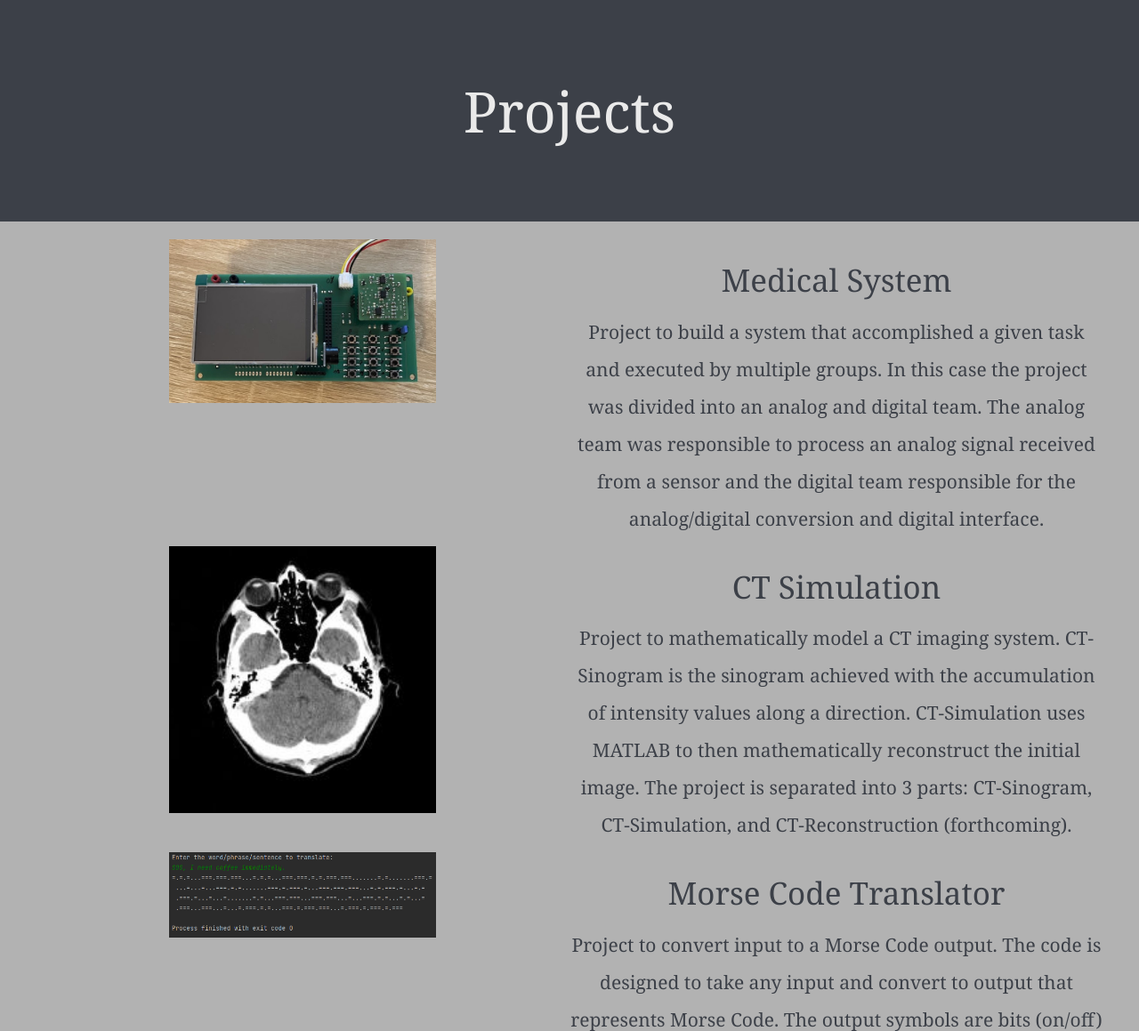
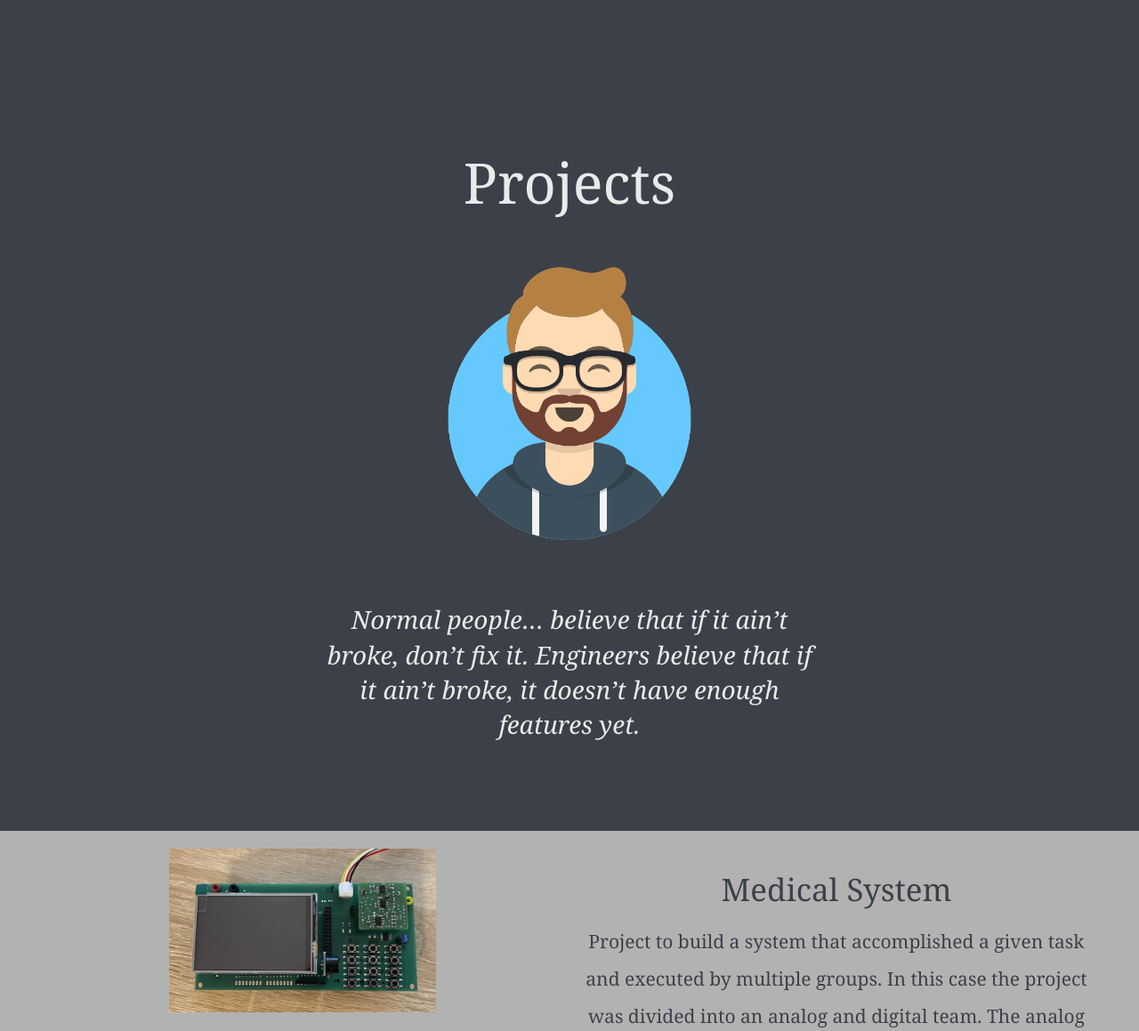
Before and after one commit to cgrundman/christian-grundman-website, a Flask app: page /projects in a window 1280 px wide. Shown: the part 52-1211 px from the top of the page at 89% size. Run offline with Flask 2, Linux system fonts and the light colour scheme; some libraries are stand-ins or nearby versions.

Commit message:
formatted title sections

```diff
--- a/templates/about.html
+++ b/templates/about.html
@@ -22,8 +22,10 @@
     <div class="container-fluid text-center">
         <div class="container">
             <h1 class="display-4">About Me</h1>
-            <img class="img_thumbnail" src="{{url_for('static', filename='images/christian-casual.png')}}" alt="Me">
-            <h4 class="lead">I never make the same mistake twice. I make them three or four times just to be sure.</h4>
+            <img class="img_thumbnail" src="{{url_for('static', filename='images/christian-food.png')}}" alt="Me">
+            <h4 class="lead">
+                I never make the same mistake twice. I make them three or four times just to be sure.
+            </h4>
         </div>
     </div>
 </section>
--- a/templates/contact_me.html
+++ b/templates/contact_me.html
@@ -22,6 +22,10 @@
     <div class="container-fluid text-center">
         <div class="container">
             <h1 class="display-4">Contact Me</h1>
+            <img class="img_thumbnail" src="{{url_for('static', filename='images/christian-contact.png')}}" alt="Me">
+            <h4 class="lead">
+                The computer is mightier than the pen, the sword, and usually, the programmer.
+            </h4>
         </div>
     </div>
 </section>
--- a/templates/index.html
+++ b/templates/index.html
@@ -23,6 +23,9 @@
             <div class="text-center">
                 <h1>Christian Grundman</h1>
                 <img class="img_thumbnail" src="{{url_for('static', filename='images/christian.png')}}" alt="Me">
+                <h4 class="lead">
+                    I never make the same mistake twice. I make them three or four times just to be sure.
+                </h4>
             </div>
         </div>
 </section>
--- a/templates/projects.html
+++ b/templates/projects.html
@@ -18,10 +18,15 @@
 {% include "header.html" %}
 
 <!-- Title -->
-<section class="title">
-    <div class="projects text-center">
+<section id="title">
+    <div class="container-fluid text-center">
         <div class="container">
             <h1 class="display-4">Projects</h1>
+            <img class="img_thumbnail" src="{{url_for('static', filename='images/christian-casual.png')}}" alt="Me">
+            <h4 class="lead">
+                Normal people… believe that if it ain’t broke, don’t fix it. Engineers believe that if it ain’t broke,
+                it doesn’t have enough features yet.
+            </h4>
         </div>
     </div>
 </section>
--- a/todo.txt
+++ b/todo.txt
@@ -45,4 +45,4 @@ Header and Footer
 ✅ 6f) Add current year
 
 Titles
-7a) Format titles for all pages, more creative, like original css site
+✅ 7a) Format titles for all pages, more creative, like original css site
```
Also changed, not shown: static/images/christian-contact.png (added), static/images/christian-food.png (added).
